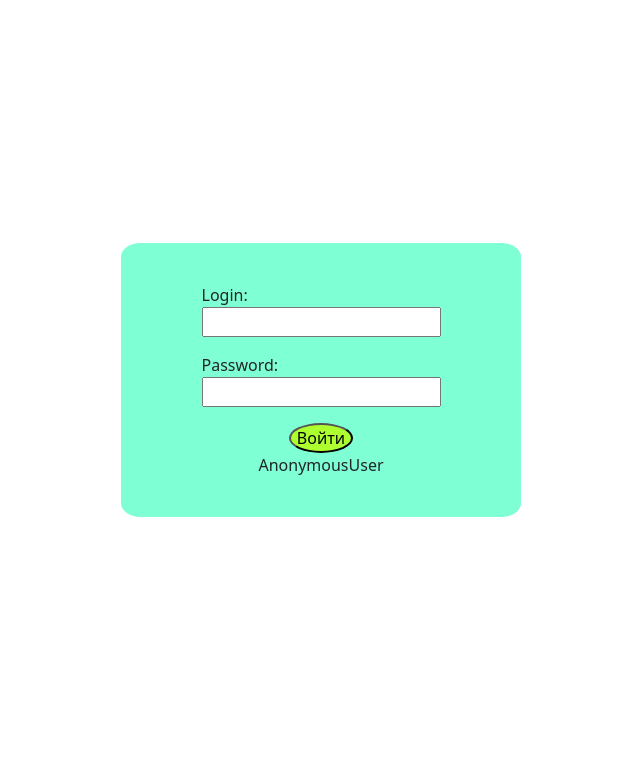
After one commit to phoenix-02/food_shop, a Django app: page /login/ in a window 1280 px wide. The commit adds this page. Shown: the top 759 px of the page, without its empty margins (319-959 px from the left). Run offline with Django 3.2, Linux system fonts and the light colour scheme; some libraries are stand-ins or nearby versions.

Commit message:
add login, register

```diff
--- a/mysite/urls.py
+++ b/mysite/urls.py
@@ -5,4 +5,5 @@ urlpatterns = [
     path('admin/', admin.site.urls),
     # вставляем пути из приложения shop в основной список путей
     path('', include('shop.urls')),
+    path('', include('shop.urls')),
 ]
--- a/shop/admin.py
+++ b/shop/admin.py
@@ -8,4 +8,4 @@ admin.site.register(Category)
 @admin.register(Dish)
 class DishAdmin(admin.ModelAdmin):
     # список отображаемых полей модели
-    list_display = ['id', 'title','display_categories', 'description']
+    list_display = ['id', 'title', 'get_categories', 'description']
--- a/shop/forms.py
+++ b/shop/forms.py
@@ -1,5 +1,29 @@
 from django import forms
+from django.contrib.auth.forms import UserCreationForm
+from django.contrib.auth.models import User
+
+
+class RegisterForm(UserCreationForm):
+    username = forms.CharField(max_length=254, help_text='Обязательное поле')
+    # поле почты проходит валидацию иначе чем CharField
+    email = forms.CharField(widget=forms.EmailInput, max_length=254, help_text='Обязательное поле.', required=False)
+    # пароль также проходит валидацию и по умолчанию к нему применяются довольно строгие правила
+    # но тут указывается тип поля уже с помощью аргумента widget
+    password1 = forms.CharField(widget=forms.PasswordInput, max_length=254, help_text='')
+    password2 = forms.CharField(widget=forms.PasswordInput, max_length=254, help_text='')
+
+    class Meta:
+        model = User
+        fields = ('username', 'email', 'password1', 'password2',)
+
+
+class LoginForm(forms.Form):
+    login = forms.CharField(max_length=254,
+                            help_text='')
+    password = forms.CharField(widget=forms.PasswordInput)
 
 
 class SearchForm(forms.Form):
-    search = forms.CharField(required=False,label='',label_suffix='')
+    # required отвечает за то является ли поле обязательным
+    search = forms.CharField(required=False,
+                             label='', )
--- a/shop/urls.py
+++ b/shop/urls.py
@@ -2,5 +2,8 @@ from django.urls import path
 from shop import views
 
 urlpatterns = [
+    path('add/', views.add_dish, name="add"),
     path('', views.view_dishes, name="index"),
+    path('login/', views.log_in, name="login"),
+    path('register/', views.register, name="register"),
 ]
--- a/shop/views.py
+++ b/shop/views.py
@@ -1,17 +1,62 @@
-from django.shortcuts import render
+from django.contrib.auth import authenticate, login, logout
+from django.shortcuts import render, redirect
 from .models import Dish
-from .forms import SearchForm
+from .forms import SearchForm, LoginForm, RegisterForm
+
+
+def add_dish(request):
+    some_dish = Dish(title='рамен2', image='img.jpg', price=500, )
+    some_dish.save()
+
+    Dish.objects.create(title='рамен', image=' ', price=500, )
+    return redirect('index')
 
 
 def view_dishes(request):
-    search = ""
-    try:
+    all_dishes = Dish.objects.all()
+
+    if request.method == 'POST':
         form = SearchForm(request.POST)
         if form.is_valid():
             search = request.POST.get('search')
-    except Exception:
+            all_dishes = all_dishes.filter(title=search)
+    else:
         form = SearchForm()
-    all_dishes = Dish.objects.filter(title=search)
 
-    return render(request, 'index.html',
-                  {'dishes': all_dishes, 'form': form})
+    return render(request, 'base.html',
+                  {'dishes': all_dishes, 'form': form,'user':request.user})
+
+
+def log_in(request):
+    if request.method == 'POST':
+        form = LoginForm(request.POST)
+        if form.is_valid():
+            username = form.cleaned_data['login']
+            password = form.cleaned_data['password']
+            user = authenticate(username=username, password=password)
+            if user:
+                login(request, user)
+                # if request.GET and 'next' in request.GET:
+                #     return redirect(request.GET['next'])
+                return redirect('/')
+            else:
+                form.add_error('login', 'Bad login or password')
+                form.add_error('password', 'Bad login or password')
+    else:
+        form = LoginForm()
+
+    return render(request, 'login.html', {'form': form })
+
+
+def register(request):
+    if request.method == 'POST':
+        form = RegisterForm(request.POST)
+        if form.is_valid():
+            user = form.save(commit=False)
+            user.is_active = True
+            user.save()
+            login(request, user)
+            return redirect('/')
+    else:
+        form = RegisterForm()
+    return render(request, 'login.html', {'form': form})
--- /dev/null
+++ b/static/css/login.css
@@ -0,0 +1,26 @@
+body{
+        min-height: 95vh;
+}
+body ,form {
+    display: flex;
+    justify-content: center;
+    align-items: center;
+    flex-direction: column;
+}
+
+section {
+    background: aquamarine;
+    width: 400px;
+    padding: 40px;
+    border-radius: 5%;
+
+}
+
+label, input {
+    display: block;
+}
+
+button {
+    background: greenyellow;
+    border-radius: 50%;
+}
--- a/static/css/style.css
+++ b/static/css/style.css
@@ -1,5 +1,6 @@
-/*div{*/
-/*    background-color: red;*/
-/*}*/
-.dish_cart img:hover{
-width: 120px}
+.navbar + * {
+    margin-top: 56px;
+}
+.dish_cart img {
+    width: 120px
+}
--- a/templates/index.html
+++ b/templates/index.html
@@ -1,7 +1,6 @@
 <!DOCTYPE html>
 <html lang="en">
 <head>
-    <meta charset="UTF-8">
     <script src="https://code.jquery.com/jquery-3.2.1.slim.min.js"
             integrity="sha384-KJ3o2DKtIkvYIK3UENzmM7KCkRr/rE9/Qpg6aAZGJwFDMVNA/GpGFF93hXpG5KkN"
             crossorigin="anonymous"></script>
@@ -13,25 +12,12 @@
             crossorigin="anonymous"></script>
     <link href="https://cdn.jsdelivr.net/npm/bootstrap@5.0.0-beta1/dist/css/bootstrap.min.css" rel="stylesheet"
           integrity="sha384-giJF6kkoqNQ00vy+HMDP7azOuL0xtbfIcaT9wjKHr8RbDVddVHyTfAAsrekwKmP1" crossorigin="anonymous">
-    <title>some_title</title>
+    <meta charset="UTF-8">
+    <title>Food SHOP</title>
     <link rel="stylesheet" href="/static/css/style.css">
 </head>
 <body>
-{% include 'header.html' %}
-
-
-{% for dish in dishes %}
-        <div class="dish_cart">
-            <h1>Название блюда: {{ dish.title }} </h1>
-            <img src="{{ dish.image }}  " alt="">
-            <p>
-                {% for category in dish.categories.all %}
-                    {{ category.title }},
-                {% endfor %}
-            </p>
-            <p>Описание: {{ dish.description }}</p>
-        </div>
-{% endfor %}
-
+{% block content %}
+{% endblock %}
 </body>
 </html>
--- /dev/null
+++ b/templates/login.html
@@ -0,0 +1,12 @@
+{% extends 'index.html' %}
+{% block content %}
+    <link rel="stylesheet" href="/static/css/login.css">
+    <section class="login">
+        <form action="" method="post">
+            {% csrf_token %}
+            {{ form.as_p }}
+            <button type="submit">Войти</button>
+            {{ user }}
+        </form>
+    </section>
+{% endblock %}
```
Also changed, not shown: shop/models.py (+4 -3 lines), templates/base.html (added, +17 -0 lines), templates/header.html (+14 -26 lines).
